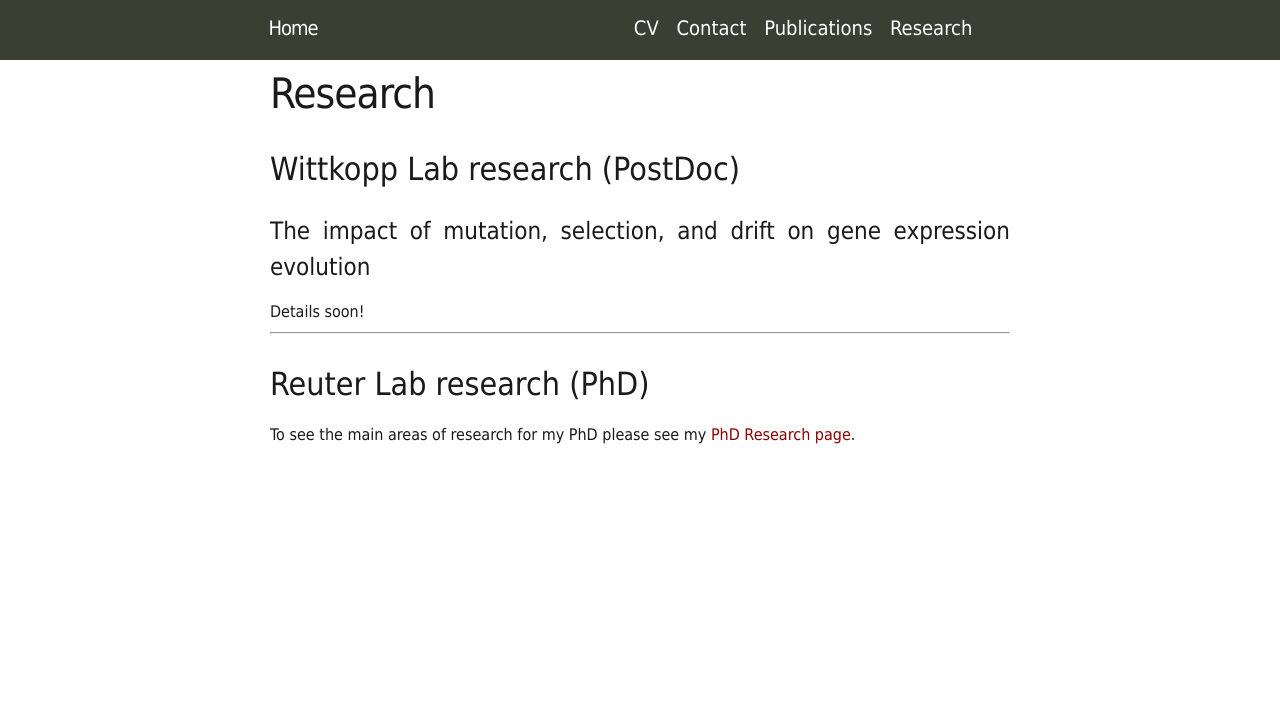
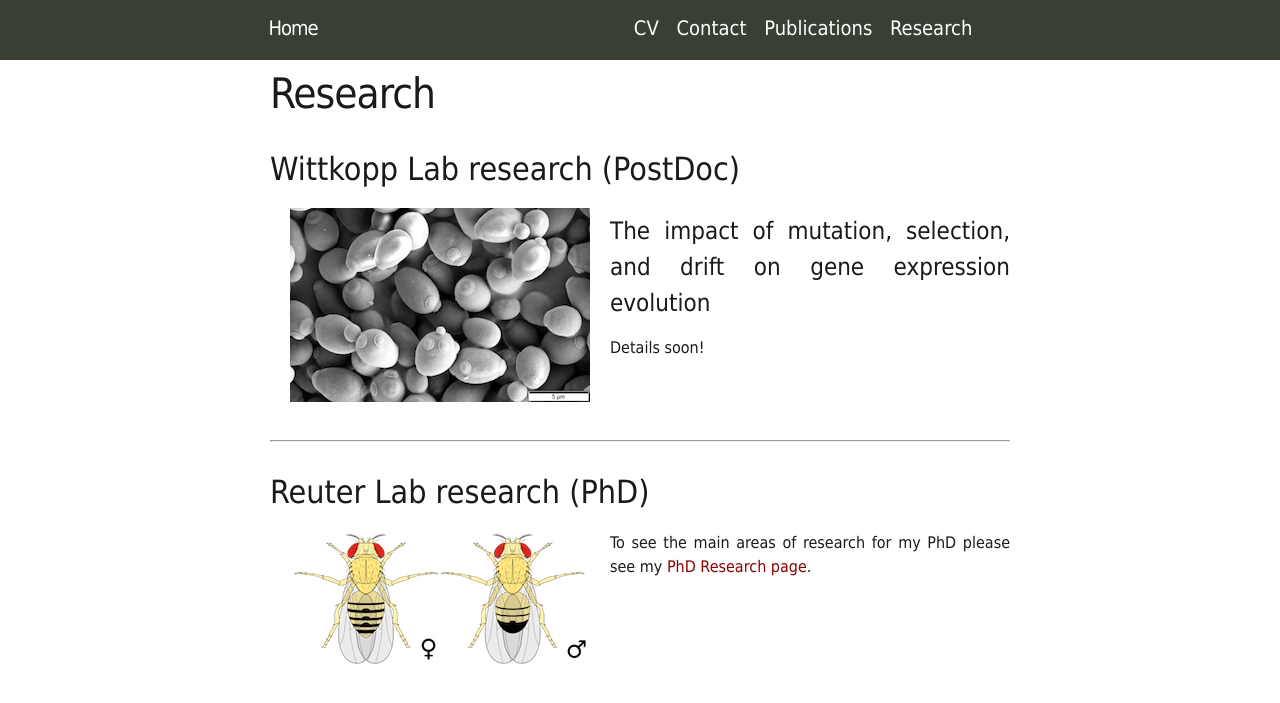
Before and after one commit to Mark-Stephen-Hill/Mark-Stephen-Hill.github.io, a Jekyll site: the page built from Research.md, in a window 1280 px wide. Shown: the top 703 px of the page. Built offline with Jekyll 4.4.1, drawn with Linux system fonts in a browser that asks for light colours.

Commit message:
added some pics

```diff
--- a/Research.md
+++ b/Research.md
@@ -16,13 +16,18 @@ permalink: /research/
 <div align="justify">
 
 <h2>Wittkopp Lab research (PostDoc)</h2>
+<img src="../img/Saccharomyces_cerevisiae_SEM.jpg" align="left" hspace="20">
 
 <h1>The impact of mutation, selection, and drift on gene expression evolution</h1>
 
 Details soon!
 
 <br>
+<br>
+<br>
+<br>
+<hr>
 
-<hr>
 <h2>Reuter Lab research (PhD)</h2>
+<img src="../img/drosophila_pic.png" align="left" hspace="20">
 To see the main areas of research for my PhD please see my <a class="page-link" href="/phd_research/" style="color:#8b0000">PhD Research page</a>.
```
Also changed, not shown: img/Saccharomyces_cerevisiae_SEM.jpg (added), img/drosophila_pic.png (added), img/network.jpg (deleted), img/network_plot.jpg (deleted), 13 other files.
